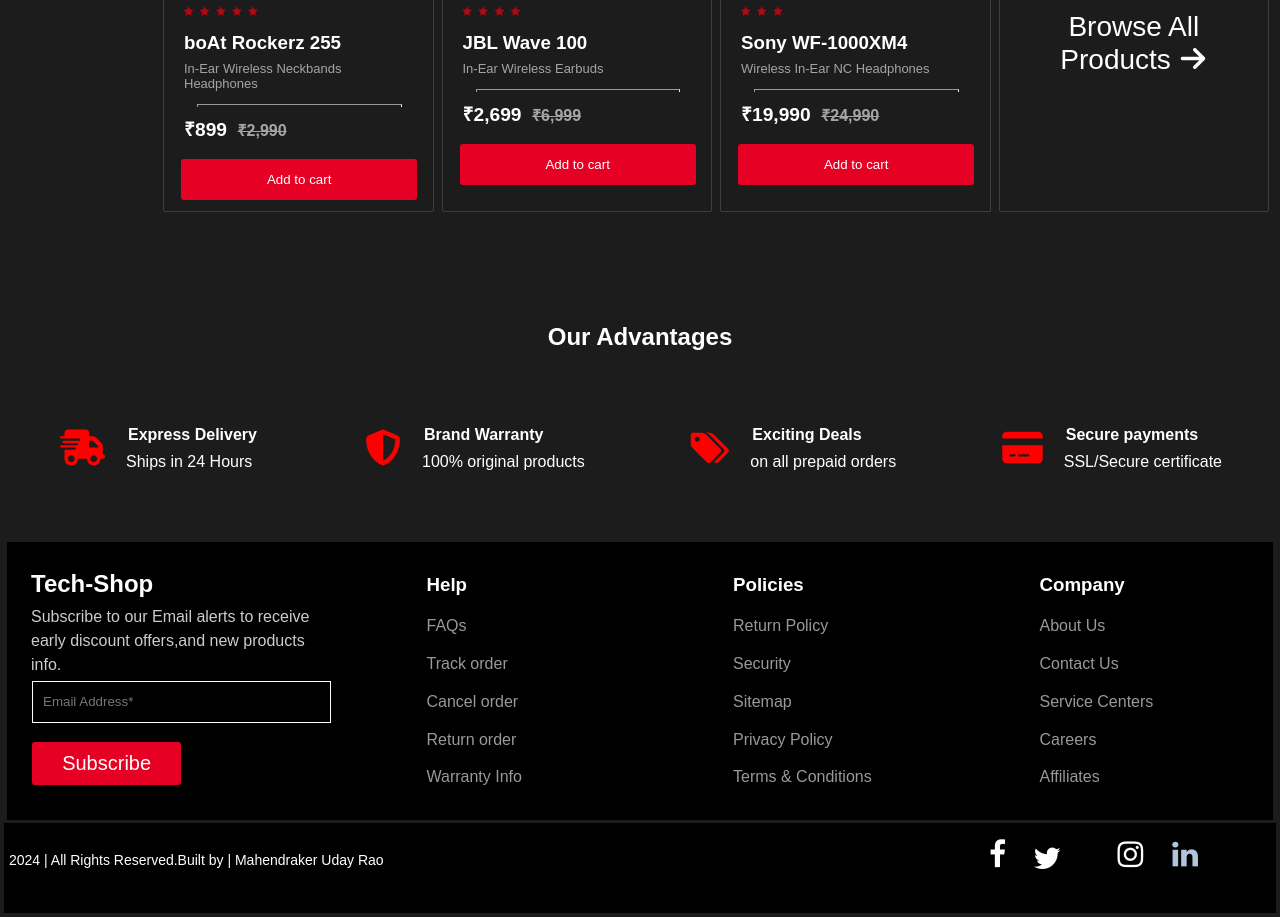
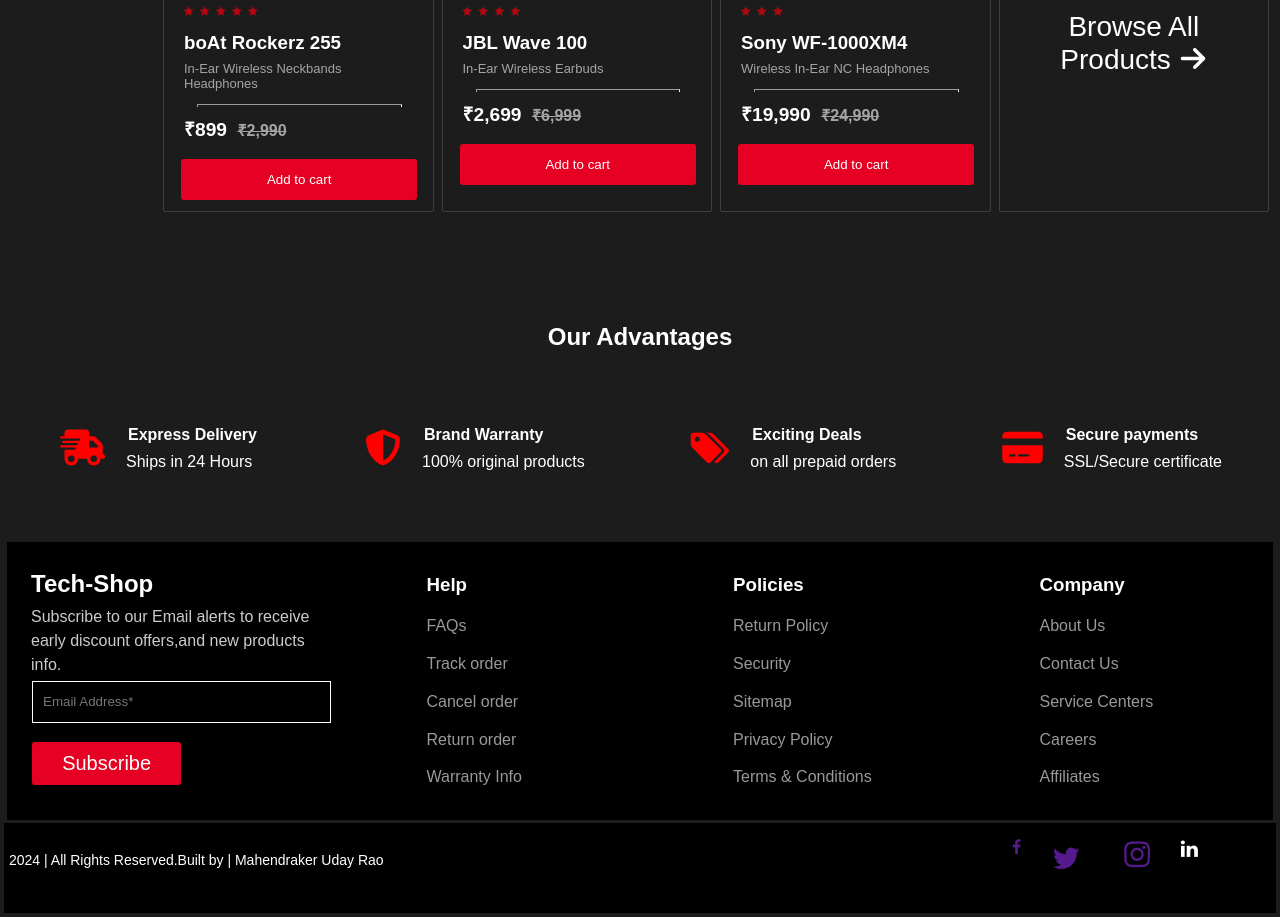
Before and after one commit to Kannamma1724/Tech-shop-, a plain HTML site: page index.html in a window 1280 px wide. Shown: the part 2350-3267 px from the top of the page. Drawn offline with Linux system fonts and the light colour scheme.

Commit message:
Tech-shop

```diff
--- a/index.html
+++ b/index.html
@@ -504,35 +504,20 @@
             </div>
               <div class="social-icons">
           <div class="facebook">
-            <a href=""></a>
-            <i class="fa fa-facebook"  style="font-size:30px"></i>
+            <a href="">  <i class="fa fa-facebook"  style="font: size 20px;"></i></a>
           <link rel="stylesheet" href="https://fonts.googleapis.com/icon?family=Material+Icons"/>
           </div>
           <div class="twitter">
-            <i class="fa fa-twitter"  style="font-size:30px ;margin-left: 20px;"></i>
-           <a href=""> <svg xmlns="http://www.w3.org/2000/svg" width="30px" height="30px" fill="currentColor" viewBox="0 0 16 16"></svg></a>
+           <a href=""> <i class="fa fa-twitter"  style="font-size:30px ;margin-left: 20px;"></i><svg xmlns="http://www.w3.org/2000/svg" width="30px" height="30px" fill="currentColor" viewBox="0 0 16 16"></svg></a>
 
-            <path d="M5.026 15c6.038 0 9.341-5.003
-            9.341-9.334 0-.14 0-.282-.006-.422A6.685
-            6.685 0 0 0 16 3.542a6.658 6.658 0 0
-            1-1.889.518 3.301 3.301 0 0 0 1.447-1.817
-            6.533 6.533 0 0 1-2.087.793A3.286 3.286 0
-            0 0 7.875 6.03a9.325 9.325 0 0 1-6.767-3.429
-            3.289 3.289 0 0 0 1.018 4.382A3.323 3.323
-            0 0 1 .64 6.575v.045a3.288 3.288 0 0 0
-            2.632 3.218 3.203 3.203 0 0 1-.865.115 3.23
-            3.23 0 0 1-.614-.057 3.283 3.283 0 0 0 3.067
-            2.277A6.588 6.588 0 0 1 .78 13.58a6.32 6.32
-            0 0 1-.78-.045A9.344 9.344 0 0 0 5.026 15z" />
         </svg>
         </div>
           <div class="instagram">
-          <a href=""></a>
+          <a href=""><i class="fa fa-instagram"  style="font-size:30px ; margin-right: 20px;"></i></a>
           <link rel="stylesheet" href="https://cdnjs.cloudflare.com/ajax/libs/font-awesome/4.7.0/css/font-awesome.min.css">
-          <i class="fa fa-instagram"  style="font-size:30px ; margin-right: 20px;"></i>
           </div>
           <div class="linkedin">
-          <a href="" style="color: lightsteelblue;"><i class="fa fa-linkedin" style="font-size:30px"></i></a>
+          <a href="" style="color: white;"><i class="fa fa-linkedin" style="font-size:20px"></i></a>
           <link rel="stylesheet" href="https://cdnjs.cloudflare.com/ajax/libs/font-awesome/4.7.0/css/font-awesome.min.css">
           </div>
         </div>
```
